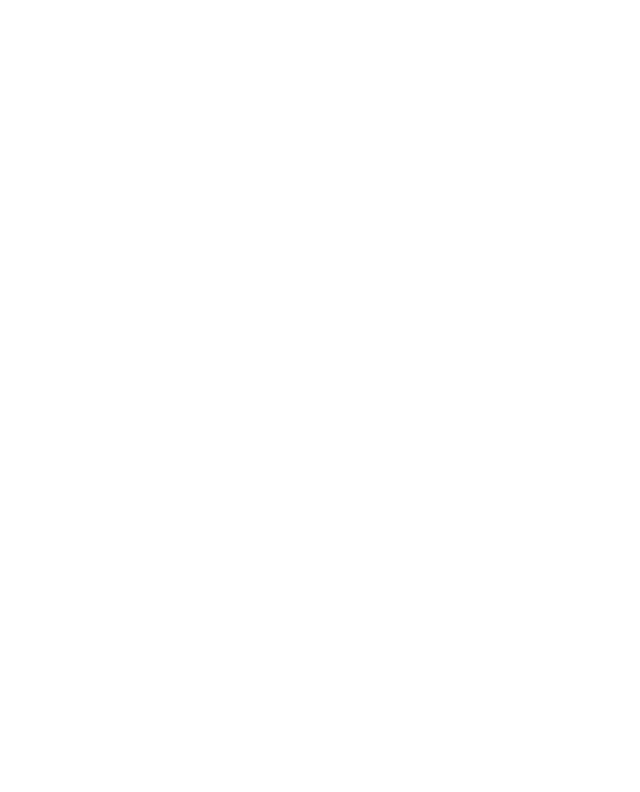
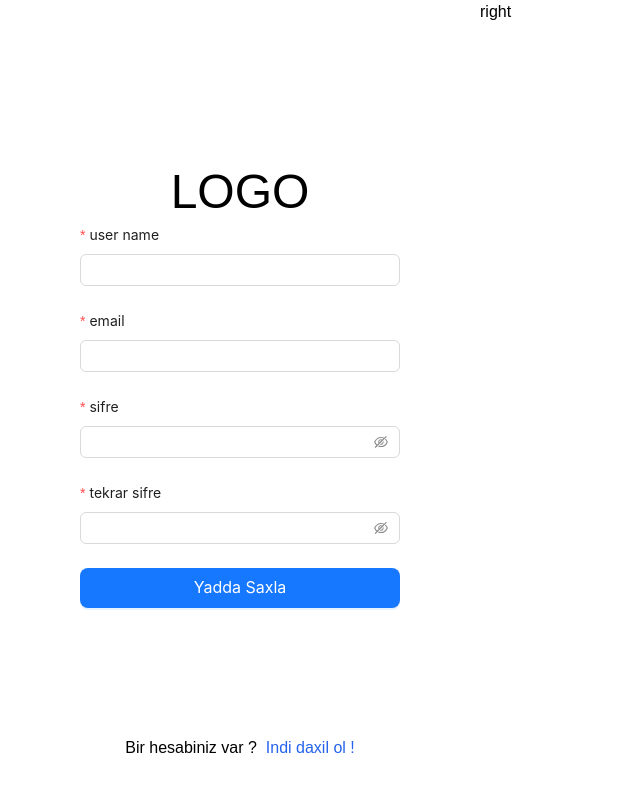
Before and after one commit to mvuqar1/similiar-jowi-MERN-STACK, a React (Create React App) app in the folder client/: page /register in a window 1280 px wide. Before the commit this address had no page. Shown: the top 792 px of the page, without its empty margins (0-640 px from the left). Built offline with nearby package versions, Linux system fonts and the light colour scheme.

Commit message:
admin page

```diff
--- a/client/src/App.js
+++ b/client/src/App.js
@@ -6,6 +6,7 @@
 import BillPage from './Components/Page/BillPage/BillPage';
 import MuwteriPage from './Components/Page/MuteriPage/MuwteriPage';
 import StatistikPage from './Components/Page/StatistikPage/StatistikPage';
+import REgister from './Components/Page/Auth/REgister';
 
 function App() {
   return (
@@ -16,6 +17,7 @@
       <Route path="bills" element={<BillPage/>}/>
       <Route path="customers" element={<MuwteriPage/>}/>
       <Route path="statistik" element={<StatistikPage/>}/>
+      <Route path="register" element={<REgister/>}/>
     </Routes>
     </BrowserRouter>
   );
--- a/client/src/Components/Header/Header.jsx
+++ b/client/src/Components/Header/Header.jsx
@@ -39,7 +39,7 @@
                         <BarChartOutlined className='md:text-2xl text-2xl' />
                         <span className='md:text-xs text-[10px]'>Statiks</span>
                     </Link>
-                    <Link to={"menu-link"} className='flex flex-col hover:text-[#40a9ff] transition-all'>
+                    <Link to={"/register"} className='flex flex-col hover:text-[#40a9ff] transition-all'>
                         <LogoutOutlined className='md:text-2xl text-2xl' />
                         <span className='md:text-xs text-[10px]'>Exit</span>
                     </Link>
--- /dev/null
+++ b/client/src/Components/Page/Auth/REgister.jsx
@@ -0,0 +1,79 @@
+
+import { Form, Input,Button } from 'antd'
+import {Link} from "react-router-dom"
+
+
+import React from 'react'
+
+export default function REgister() {
+    return (
+        <div className="h-screen">
+            <div className="flex justify-between h-full">
+                <div className="xl:px-20 px-10 relative flex flex-col w-full h-full justify-center">
+                    <h1 className='text-center text-5xl font bold mb-2'>LOGO</h1>
+                    <Form layout='vertical'>
+                        <Form.Item
+                            label="user name"
+                            name={"username"}
+                            rules={[
+                                {
+                                    required: true,
+                                    message: "user name yaz"
+                                }
+                            ]}>
+                            <Input />
+                        </Form.Item>
+                        <Form.Item
+                            label="email"
+                            name={"email"}
+                            rules={[
+                                {
+                                    required: true,
+                                    message: "email yaz"
+                                }
+                            ]}>
+                            <Input />
+                        </Form.Item>
+                        <Form.Item
+                            label="sifre"
+                            name={"password"}
+                            rules={[
+                                {
+                                    required: true,
+                                    message: "wifreni daxil et"
+                                }
+                            ]}>
+                            <Input.Password />
+                        </Form.Item>
+                        <Form.Item
+                            label="tekrar sifre"
+                            name={"repeatPassword"}
+                            rules={[
+                                {
+                                    required: true,
+                                    message: "email yaz"
+                                }
+                            ]}>
+                            <Input.Password />
+                        </Form.Item>
+                        <Form.Item>
+                            <Button
+                            type='primary'
+                            htmlType="submit"
+                            className='w-full'
+                            size="large"
+                            >
+                                Yadda Saxla
+                            </Button>
+                        </Form.Item>
+                    </Form>
+                    <div className='flex justify-center absolute left-0 bottom-10 w-full '>
+                        Bir hesabiniz var ? &nbsp;
+                        <Link to={"/login"} className='text-blue-600'>Indi daxil ol !</Link>
+                    </div>
+                </div>
+                <div className='xl:w-4/6 min-w-[800px]'>right</div>
+            </div>
+        </div>
+    )
+}
```
